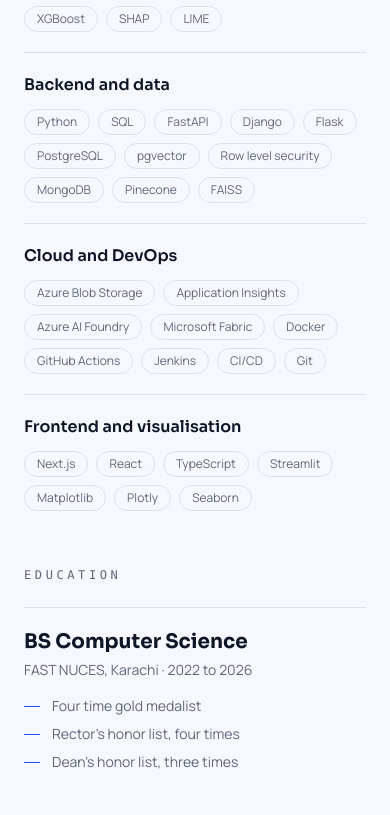
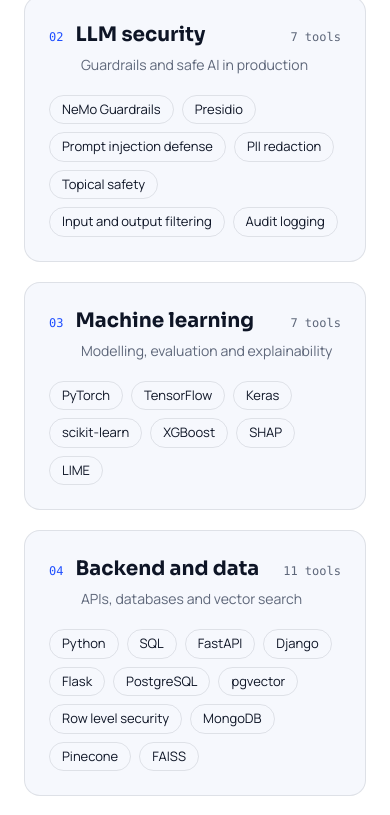
Before and after one commit to Mehdi-Abidi/My_Portfolio, a Next.js app: page / in a window 390 px wide. Shown: the part 7320-8135 px from the top of the page. Built offline with nearby package versions, Linux system fonts and the light colour scheme.

Commit message:
Split skills and education into their own sections.

```diff
--- a/src/app/page.tsx
+++ b/src/app/page.tsx
@@ -1,8 +1,10 @@
 import { Contact } from "@/components/Contact";
+import { Education } from "@/components/Education";
 import { Experience } from "@/components/Experience";
 import { Footer } from "@/components/Footer";
 import { Hero } from "@/components/Hero";
 import { Nav } from "@/components/Nav";
+import { Skills } from "@/components/Skills";
 import { Work } from "@/components/Work";
 
 export default function Home() {
@@ -12,6 +14,8 @@
       <Hero />
       <Work />
       <Experience />
+      <Skills />
+      <Education />
       <Contact />
       <Footer />
     </main>
--- a/src/components/Contact.tsx
+++ b/src/components/Contact.tsx
@@ -15,7 +15,7 @@
   return (
     <section id="contact" className="border-t border-line bg-surface">
       <div className="mx-auto max-w-7xl px-6 py-24 md:px-10">
-        <SectionHeading index="03" title="Contact" text="Open to AI engineering roles, agentic platform work and LLM security consulting." />
+        <SectionHeading index="05" title="Contact" text="Open to AI engineering roles, agentic platform work and LLM security consulting." />
 
         <div className="grid gap-12 lg:grid-cols-2">
           <Reveal>
--- /dev/null
+++ b/src/components/Education.tsx
@@ -0,0 +1,86 @@
+"use client";
+
+import { Award, BadgeCheck, GraduationCap, Users } from "lucide-react";
+import { certifications, education, leadership } from "@/data/site";
+import { Reveal, SectionHeading } from "./ui";
+
+export function Education() {
+  return (
+    <section id="education" className="mx-auto max-w-7xl scroll-mt-20 px-6 py-24 md:px-10">
+      <SectionHeading index="04" title="Education" />
+
+      <div className="grid gap-6 lg:grid-cols-[1.1fr_1fr]">
+        {/* degree */}
+        <Reveal>
+          <div className="relative h-full overflow-hidden rounded-2xl border border-line bg-surface p-8">
+            <div className="pointer-events-none absolute -right-16 -top-16 h-56 w-56 rounded-full bg-accent-soft blur-3xl" />
+            <div className="flex h-12 w-12 items-center justify-center rounded-xl bg-accent text-white">
+              <GraduationCap size={24} />
+            </div>
+            <div className="mt-6 font-mono text-xs uppercase tracking-[0.25em] text-accent">{education.period}</div>
+            <h3 className="mt-2 font-display text-3xl font-bold leading-tight">{education.degree}</h3>
+            <div className="mt-1 text-mute">{education.school}</div>
+
+            <div className="mt-8 border-t border-line pt-6">
+              <div className="mb-4 flex items-center gap-2 font-mono text-xs uppercase tracking-[0.25em] text-mute">
+                <Award size={14} className="text-accent" /> Honours
+              </div>
+              <ul className="space-y-3">
+                {education.honors.map((h) => (
+                  <li key={h} className="flex gap-3">
+                    <span className="mt-[11px] h-px w-4 shrink-0 bg-accent" />
+                    <span className="font-medium">{h}</span>
+                  </li>
+                ))}
+              </ul>
+            </div>
+          </div>
+        </Reveal>
+
+        <div className="grid gap-6">
+          {/* certifications */}
+          <Reveal delay={0.08}>
+            <div className="rounded-2xl border border-line bg-surface p-6">
+              <div className="mb-4 flex items-center gap-2 font-mono text-xs uppercase tracking-[0.25em] text-mute">
+                <BadgeCheck size={14} className="text-accent" /> Certifications
+              </div>
+              <ul className="divide-y divide-line">
+                {certifications.map((c) => {
+                  const [name, issuer] = c.split(", ");
+                  return (
+                    <li key={c} className="flex items-baseline justify-between gap-4 py-2.5">
+                      <span className="text-sm font-medium">{name}</span>
+                      <span className="shrink-0 text-xs text-mute">{issuer}</span>
+                    </li>
+                  );
+                })}
+              </ul>
+            </div>
+          </Reveal>
+
+          {/* leadership */}
+          <Reveal delay={0.16}>
+            <div className="rounded-2xl border border-line bg-surface p-6">
+              <div className="mb-4 flex items-center gap-2 font-mono text-xs uppercase tracking-[0.25em] text-mute">
+                <Users size={14} className="text-accent" /> Leadership
+              </div>
+              <ul className="space-y-4">
+                {leadership.map((l) => (
+                  <li key={l.org}>
+                    <div className="flex items-baseline justify-between gap-4">
+                      <span className="font-semibold">
+                        {l.role} <span className="font-normal text-mute">·</span> <span className="text-accent">{l.org}</span>
+                      </span>
+                      <span className="shrink-0 font-mono text-xs text-mute">{l.period}</span>
+                    </div>
+                    {l.text ? <p className="mt-1 text-sm text-mute">{l.text}</p> : null}
+                  </li>
+                ))}
+              </ul>
+            </div>
+          </Reveal>
+        </div>
+      </div>
+    </section>
+  );
+}
--- a/src/components/Experience.tsx
+++ b/src/components/Experience.tsx
@@ -1,12 +1,12 @@
 "use client";
 
 import Image from "next/image";
-import { certifications, education, experience, skills } from "@/data/site";
-import { Reveal, SectionHeading, Tag } from "./ui";
+import { experience } from "@/data/site";
+import { Reveal, SectionHeading } from "./ui";
 
 export function Experience() {
   return (
-    <section id="experience" className="mx-auto max-w-7xl px-6 py-24 md:px-10">
+    <section id="experience" className="mx-auto max-w-7xl scroll-mt-20 px-6 py-24 md:px-10">
       <SectionHeading index="02" title="Experience" />
 
       <ol className="relative border-l border-line pl-8 md:pl-12">
@@ -51,51 +51,6 @@
           </Reveal>
         ))}
       </ol>
-
-      <div className="mt-24 grid gap-14 lg:grid-cols-[1.3fr_1fr]">
-        <Reveal>
-          <div className="mb-6 font-mono text-xs uppercase tracking-[0.3em] text-mute">Skills</div>
-          <div className="space-y-5">
-            {skills.map((g) => (
-              <div key={g.group} className="grid gap-3 border-t border-line pt-5 md:grid-cols-[180px_1fr]">
-                <div className="font-display font-semibold">{g.group}</div>
-                <div className="flex flex-wrap gap-2">
-                  {g.items.map((s) => (
-                    <Tag key={s}>{s}</Tag>
-                  ))}
-                </div>
-              </div>
-            ))}
-          </div>
-        </Reveal>
-
-        <Reveal delay={0.1}>
-          <div className="mb-6 font-mono text-xs uppercase tracking-[0.3em] text-mute">Education</div>
-          <div className="border-t border-line pt-5">
-            <div className="font-display text-xl font-bold">{education.degree}</div>
-            <div className="mt-1 text-sm text-mute">
-              {education.school} · {education.period}
-            </div>
-            <ul className="mt-4 space-y-2 text-sm text-mute">
-              {education.honors.map((h) => (
-                <li key={h} className="flex gap-3">
-                  <span className="mt-2.5 h-px w-4 shrink-0 bg-accent" />
-                  {h}
-                </li>
-              ))}
-            </ul>
-          </div>
-          <div className="mb-6 mt-12 font-mono text-xs uppercase tracking-[0.3em] text-mute">Certifications</div>
-          <ul className="space-y-2 border-t border-line pt-5 text-sm text-mute">
-            {certifications.map((c) => (
-              <li key={c} className="flex gap-3">
-                <span className="mt-2.5 h-px w-4 shrink-0 bg-accent" />
-                {c}
-              </li>
-            ))}
-          </ul>
-        </Reveal>
-      </div>
     </section>
   );
 }
--- /dev/null
+++ b/src/components/Skills.tsx
@@ -0,0 +1,41 @@
+"use client";
+
+import { skills } from "@/data/site";
+import { Reveal, SectionHeading } from "./ui";
+
+export function Skills() {
+  return (
+    <section id="skills" className="scroll-mt-20 border-t border-line bg-surface">
+      <div className="mx-auto max-w-7xl px-6 py-24 md:px-10">
+        <SectionHeading index="03" title="Skills" />
+
+        <div className="grid gap-5 md:grid-cols-2">
+          {skills.map((g, i) => (
+            <Reveal key={g.group} delay={(i % 2) * 0.08}>
+              <div className="group h-full rounded-2xl border border-line bg-bg p-6 transition-colors duration-300 hover:border-accent">
+                <div className="flex items-baseline justify-between gap-4">
+                  <div>
+                    <span className="mr-3 font-mono text-xs text-accent">{String(i + 1).padStart(2, "0")}</span>
+                    <span className="font-display text-xl font-bold">{g.group}</span>
+                  </div>
+                  <span className="font-mono text-xs text-mute">{g.items.length} tools</span>
+                </div>
+                <p className="mt-1.5 pl-8 text-sm text-mute">{g.note}</p>
+                <div className="mt-5 flex flex-wrap gap-2">
+                  {g.items.map((s) => (
+                    <span
+                      key={s}
+                      className="rounded-full border border-line px-3 py-1 text-[13px] text-ink transition-colors duration-300 group-hover:border-accent/40"
+                    >
+                      {s}
+                    </span>
+                  ))}
+                </div>
+              </div>
+            </Reveal>
+          ))}
+        </div>
+      </div>
+    </section>
+  );
+}
```
